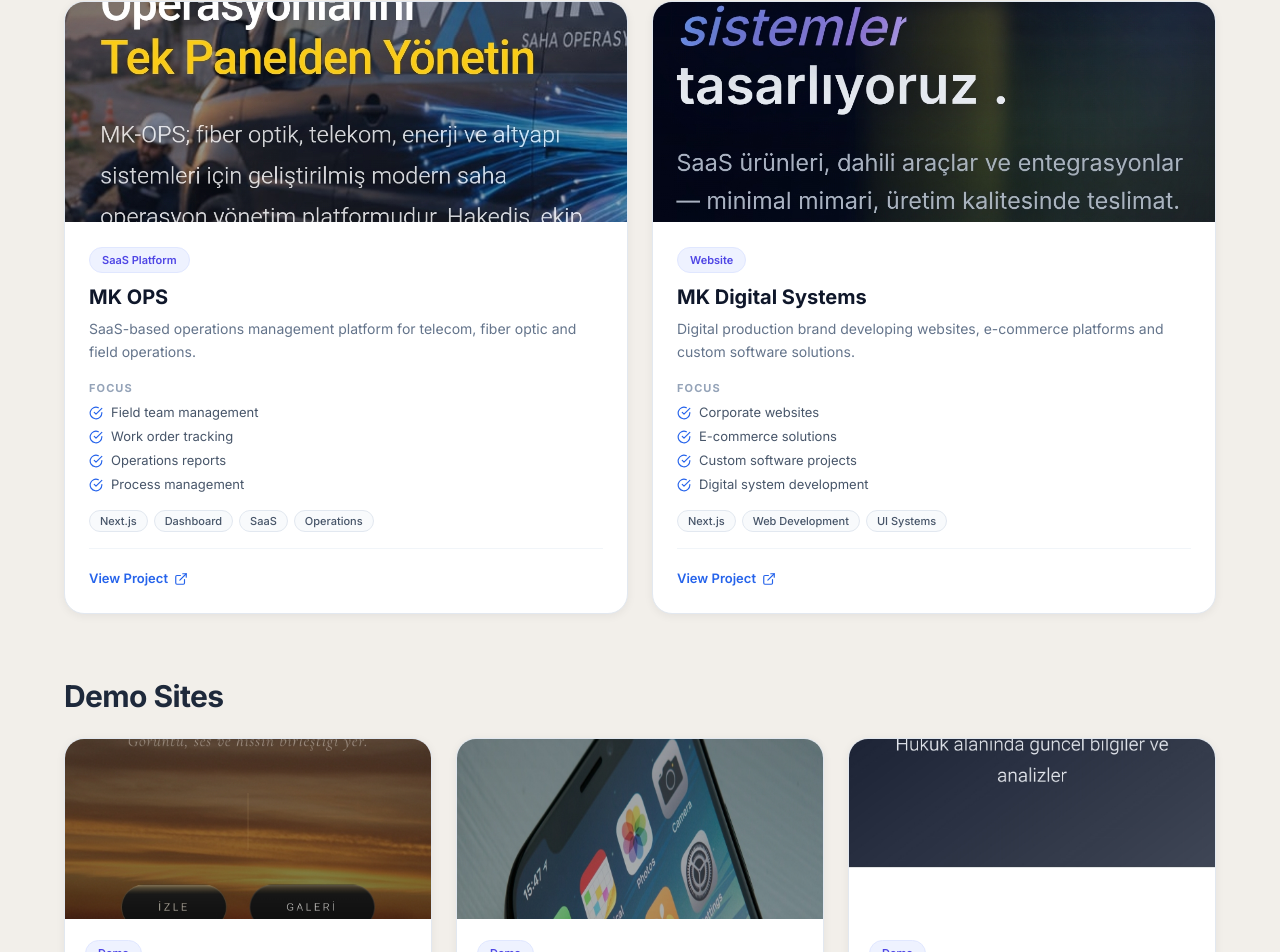
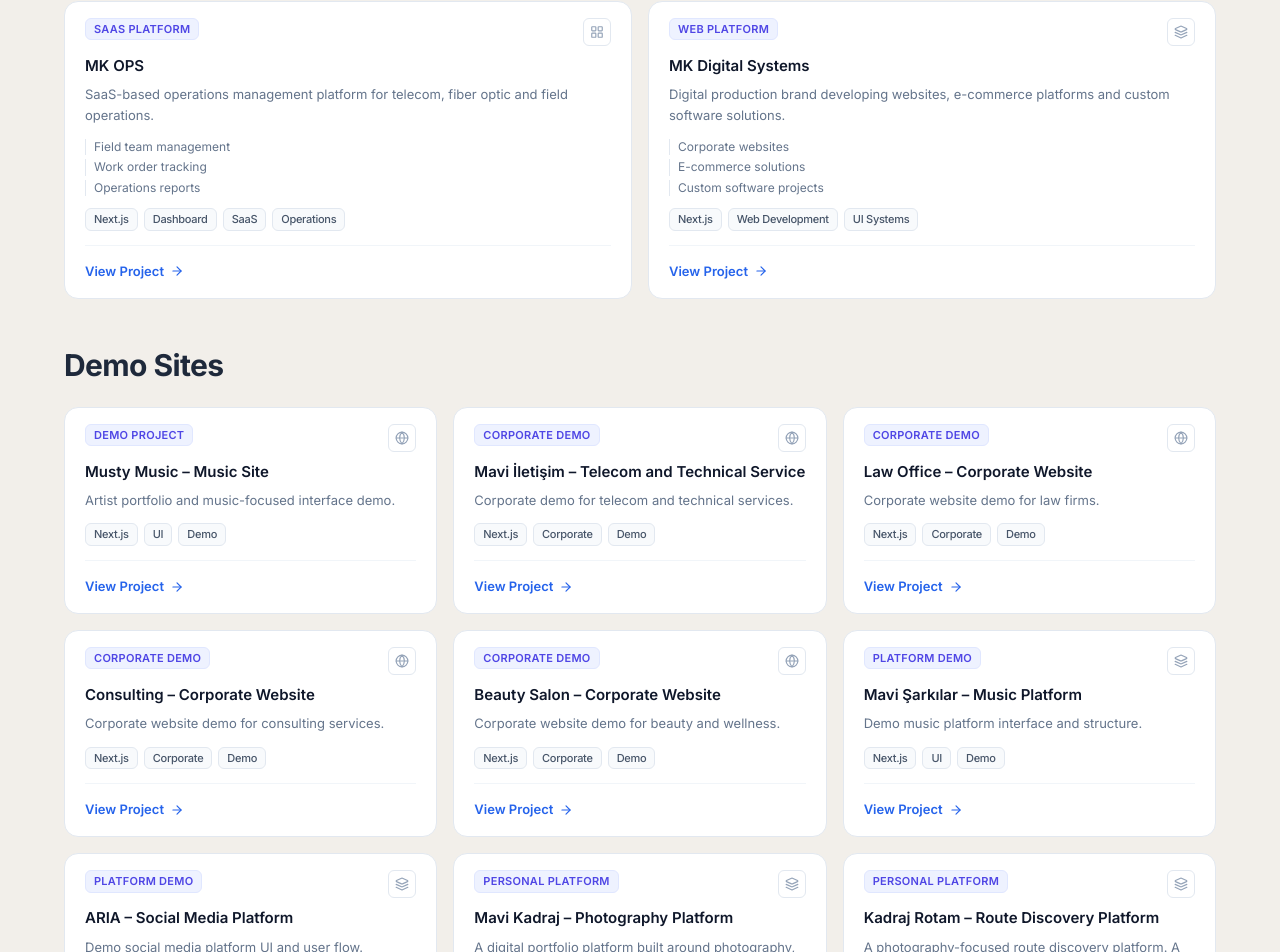
Before and after one commit to mustafa-network-tech/mustafa-personal-site, a Next.js app: page /en in a window 1280 px wide. Shown: the part 3296-4248 px from the top of the page. Built offline with nearby package versions, Linux system fonts and the light colour scheme.

Commit message:
Ana sayfa proje kartlarini sadeleştir, detay sayfasindaki numaralari kaldir.

```diff
--- a/components/DemoProjectCard.js
+++ b/components/DemoProjectCard.js
@@ -1,10 +1,11 @@
-import Image from 'next/image'
 import Link from 'next/link'
 import { ArrowRight } from 'lucide-react'
+import { getProjectTypeIcon } from '@/components/projects/projectVisuals'
+import { getProjectBySlug } from '@/lib/projects/projectsData'
 
 /**
- * Ana sayfa demo kartı — minimal, "Projeyi İncele" butonu ile detail sayfasına yönlendirir.
- * slug + locale verildiğinde internal link; verilmediğinde external url kullanılır.
+ * Ana sayfa proje kartı — görselsiz, kompakt yazılım portföyü stili.
+ * slug varsa detay sayfasına, yoksa dış URL'ye gider.
  */
 export default function DemoProjectCard({
   title,
@@ -12,10 +13,14 @@
   tags = [],
   url,
   typeLabel = 'Demo',
-  image,
   slug,
   locale = 'tr',
+  focus = [],
 }) {
+  const dataProject = slug ? getProjectBySlug(slug) : null
+  const category = dataProject
+    ? (dataProject.category[locale] || dataProject.category.tr)
+    : typeLabel
   const href = slug
     ? (locale === 'tr' ? `/tr/projects/${slug}` : `/projects/${slug}`)
     : (url || '#')
@@ -23,49 +28,51 @@
   const btnLabel = isInternal
     ? (locale === 'tr' ? 'Projeyi İncele' : 'View Project')
     : (locale === 'tr' ? 'Siteyi Gör' : 'View Site')
+  const Icon = getProjectTypeIcon(
+    dataProject || { category: { tr: typeLabel, en: typeLabel }, tags }
+  )
 
   const cardContent = (
     <>
-      {/* ── Üst: Proje görseli ── */}
-      <div className="relative w-full shrink-0 overflow-hidden bg-[#F1F5F9]" style={{ height: 180 }}>
-        {image ? (
-          <Image
-            src={image}
-            alt={title}
-            fill
-            className="object-cover transition-transform duration-500 group-hover:scale-105"
-            sizes="(max-width: 768px) 100vw, (max-width: 1200px) 50vw, 33vw"
-            loading="lazy"
-          />
-        ) : (
-          <div className="w-full h-full flex items-center justify-center">
-            <span className="text-[#94A3B8] text-sm font-medium">{title}</span>
-          </div>
-        )}
-      </div>
-
-      {/* ── Alt: İçerik alanı ── */}
-      <div className="flex flex-col flex-grow p-5">
-        <div className="mb-3">
-          <span className="inline-block text-[11px] font-semibold px-3 py-1 rounded-full bg-[#EEF2FF] text-[#4F46E5] border border-[#E0E7FF]">
-            {typeLabel}
+      <div className="flex items-start justify-between gap-3 mb-2.5">
+        <span className="inline-block max-w-[calc(100%-2.25rem)] truncate text-[11px] font-semibold tracking-wide uppercase text-[#4F46E5] px-2 py-0.5 rounded-md bg-[#EEF2FF] border border-[#E0E7FF] transition-colors duration-200 group-hover:border-[#818CF8]">
+          {category}
+        </span>
+        <span
+          className="flex h-7 w-7 shrink-0 items-center justify-center rounded-md border border-[#E2E8F0] text-[#94A3B8]"
+          aria-hidden="true"
+        >
+          <Icon className="h-3.5 w-3.5" />
         </span>
       </div>
 
-        <h3 className="text-[16px] font-bold text-[#0F172A] mb-2 leading-snug">
+      <h3 className="text-[15px] font-semibold text-[#0F172A] leading-snug break-words mb-2">
         {title}
       </h3>
 
-        <p className="text-[13px] text-[#64748B] leading-relaxed mb-4 line-clamp-2 flex-grow">
+      <p className="text-[13px] text-[#64748B] leading-relaxed line-clamp-3 mb-3 flex-grow">
         {description}
       </p>
 
+      {focus.length > 0 && (
+        <ul className="mb-3 space-y-1">
+          {focus.slice(0, 3).map((item) => (
+            <li
+              key={item}
+              className="text-[12px] text-[#64748B] leading-snug pl-2 border-l border-[#E2E8F0]"
+            >
+              {item}
+            </li>
+          ))}
+        </ul>
+      )}
+
       {tags.length > 0 && (
-          <div className="flex flex-wrap gap-1.5 mb-4">
-            {tags.slice(0, 4).map((tag) => (
+        <div className="flex flex-wrap gap-1.5 mb-3.5">
+          {tags.map((tag) => (
             <span
               key={tag}
-                className="inline-block text-[11px] font-medium px-2.5 py-0.5 rounded-full bg-[#F8FAFC] text-[#475569] border border-[#E2E8F0]"
+              className="text-[11px] font-medium tracking-tight text-[#475569] px-2 py-0.5 rounded-md bg-[#F8FAFC] border border-[#E2E8F0] transition-colors duration-200 group-hover:border-[#C7D2FE] group-hover:bg-white"
             >
               {tag}
             </span>
@@ -73,29 +80,34 @@
         </div>
       )}
 
-        <div className="mt-auto pt-4 border-t border-[#F1F5F9]">
-          <span className="inline-flex items-center gap-1.5 text-[13px] font-semibold text-[#2563EB] transition-all duration-200 group-hover:gap-2.5">
+      <div className="mt-auto pt-3 border-t border-[#F1F5F9]">
+        <span className="inline-flex items-center gap-1.5 text-[13px] font-semibold text-[#2563EB] transition-[gap] duration-200 group-hover:gap-2.5">
           {btnLabel}
-            <ArrowRight className="w-3.5 h-3.5 transition-transform duration-300 group-hover:translate-x-1" />
+          <ArrowRight className="w-3.5 h-3.5" />
         </span>
-        </div>
       </div>
     </>
   )
 
   const baseClass =
-    'group flex flex-col rounded-[20px] overflow-hidden border border-[#E2E8F0] bg-white shadow-[0_2px_10px_rgba(15,23,42,0.06)] transition-all duration-300 ease-out hover:-translate-y-1.5 hover:shadow-[0_16px_40px_rgba(15,23,42,0.13)] h-full'
+    'group flex flex-col h-full rounded-[14px] border border-[#E2E8F0] bg-white px-5 py-4 transition-all duration-200 ease-out hover:-translate-y-0.5 hover:border-[#C7D2FE] hover:bg-[#FAFBFF]'
 
   if (isInternal) {
     return (
-      <Link href={href} className={baseClass}>
+      <Link href={href} className={baseClass} aria-label={`${title} — ${btnLabel}`}>
         {cardContent}
       </Link>
     )
   }
 
   return (
-    <a href={href} target="_blank" rel="noopener noreferrer" className={baseClass}>
+    <a
+      href={href}
+      target="_blank"
+      rel="noopener noreferrer"
+      className={baseClass}
+      aria-label={`${title} — ${btnLabel}`}
+    >
       {cardContent}
     </a>
   )
--- a/components/SoftwareDigital.js
+++ b/components/SoftwareDigital.js
@@ -1,19 +1,11 @@
 // components/SoftwareDigital.js
 'use client'
 
-import Image from 'next/image'
 import Link from 'next/link'
 import { motion } from 'framer-motion'
-import { ExternalLink, MessageCircle, CheckCircle } from 'lucide-react'
 import { useLanguage } from '@/contexts/LanguageContext'
 import DemoProjectCard from '@/components/DemoProjectCard'
 import ClientFeedback from '@/components/ClientFeedback'
-
-// software_projects arka plan görselleri (i18n sırasıyla)
-const softwareProjectImages = [
-  '/images/projects/mk-ops.jpeg',
-  '/images/projects/mk-digital-systems.jpeg',
-]
 
 // software_projects açıklama override (kullanıcı isteğiyle güncellendi)
 const softwareProjectDescriptions = {
@@ -29,24 +21,6 @@
 
 // software_projects slugları (Projeyi İncele linki için)
 const softwareProjectSlugs = ['mk-ops', 'mk-digital-systems']
-
-// demo_projects arka plan görselleri (i18n demo_projects dizisiyle aynı sıra)
-const demoProjectImages = [
-  '/images/projects/musty-music.jpeg',
-  '/images/projects/mavi-iletisim.jpeg',
-  '/images/projects/hukuk.jpeg',
-  '/images/projects/mavi-danismanlik.jpeg',
-  '/images/projects/guzellik-saloni.jpeg',
-  '/images/projects/mavi-sarkiler.jpeg',
-  '/images/projects/aria.jpeg',
-  '/images/projects/mavi-kadraj.jpeg',
-  '/images/projects/kadraj-rotam.jpeg',
-  '/images/projects/gonupusulasi.jpeg',
-  '/images/projects/siirdunyasi.jpeg',
-  '/images/projects/mavi-kadrajla-ogreniyorum.jpeg',
-  '/images/projects/namehup.jpeg',
-  '/images/projects/schnappli.jpeg',
-]
 
 // demo_projects slugları (Projeyi İncele linki için)
 const demoProjectSlugs = [
@@ -128,96 +102,29 @@
             </div>
 
             {/* ── Software Projects kartları ── */}
-            <div className="grid grid-cols-1 md:grid-cols-2 gap-6 mb-16">
+            <div className="grid grid-cols-1 md:grid-cols-2 gap-4 mb-12">
               {projects.map((p, index) => {
-                const bgImage = softwareProjectImages[index]
                 const description = descOverrides[index] || p.description
                 const slug = softwareProjectSlugs[index]
-                const detailHref = language === 'tr' ? `/tr/projects/${slug}` : `/projects/${slug}`
 
                 return (
                   <motion.div
                     key={`${p.title}-${index}`}
-                    initial={{ opacity: 0, y: 20 }}
+                    initial={{ opacity: 0, y: 16 }}
                     whileInView={{ opacity: 1, y: 0 }}
                     viewport={{ once: true }}
-                    transition={{ duration: 0.4, delay: index * 0.1 }}
-                    className="group flex flex-col rounded-[20px] overflow-hidden border border-[#E2E8F0] bg-white shadow-[0_2px_10px_rgba(15,23,42,0.06)] transition-all duration-300 ease-out hover:-translate-y-1.5 hover:shadow-[0_16px_40px_rgba(15,23,42,0.13)]"
+                    transition={{ duration: 0.35, delay: index * 0.08 }}
+                    className="h-full"
                   >
-                    {/* Üst: Proje görseli */}
-                    <div className="relative w-full shrink-0 overflow-hidden bg-[#F1F5F9]" style={{ height: 220 }}>
-                      {bgImage && (
-                        <Image
-                          src={bgImage}
-                          alt={p.title}
-                          fill
-                          className="object-cover transition-transform duration-500 group-hover:scale-105"
-                          sizes="(max-width: 768px) 100vw, 50vw"
-                        />
-                      )}
-                    </div>
-
-                    {/* Alt: İçerik (saf beyaz, görsel yok) */}
-                    <div className="flex flex-col flex-grow p-6">
-                      {/* Tip etiketi */}
-                      <div className="mb-3">
-                        <span className="inline-block text-[11px] font-semibold px-3 py-1 rounded-full bg-[#EEF2FF] text-[#4F46E5] border border-[#E0E7FF]">
-                          {p.type}
-                        </span>
-                      </div>
-
-                      {/* Başlık */}
-                      <h3 className="text-[20px] font-bold text-[#0F172A] mb-2 leading-tight">
-                        {p.title}
-                      </h3>
-
-                      {/* Açıklama */}
-                      <p className="text-[14px] text-[#64748B] leading-relaxed mb-4 line-clamp-3">
-                        {description}
-                      </p>
-
-                      {/* Odak noktaları */}
-                      {p.focus.length > 0 && (
-                        <div className="mb-4">
-                          <div className="text-[11px] font-bold text-[#94A3B8] uppercase tracking-widest mb-2">
-                            {t.focus || ''}
-                          </div>
-                          <ul className="space-y-1.5">
-                            {p.focus.map((f) => (
-                              <li key={f} className="flex items-start gap-2 text-[13px] text-[#475569]">
-                                <CheckCircle className="w-3.5 h-3.5 shrink-0 mt-0.5 text-[#2563EB]" />
-                                <span className="leading-snug">{f}</span>
-                              </li>
-                            ))}
-                          </ul>
-                        </div>
-                      )}
-
-                      {/* Teknoloji etiketleri */}
-                      {p.tags.length > 0 && (
-                        <div className="flex flex-wrap gap-1.5 mb-4">
-                          {p.tags.map((tag) => (
-                            <span
-                              key={tag}
-                              className="inline-block text-[11px] font-medium px-2.5 py-0.5 rounded-full bg-[#F8FAFC] text-[#475569] border border-[#E2E8F0]"
-                            >
-                              {tag}
-                            </span>
-                          ))}
-                        </div>
-                      )}
-
-                      {/* Buton: Projeyi İncele */}
-                      <div className="mt-auto pt-4 border-t border-[#F1F5F9]">
-                        <Link
-                          href={detailHref}
-                          className="inline-flex items-center gap-1.5 text-[13px] font-semibold text-[#2563EB] transition-all duration-200 hover:gap-2.5"
-                        >
-                          {language === 'tr' ? 'Projeyi İncele' : 'View Project'}
-                          <ExternalLink className="w-3.5 h-3.5" />
-                        </Link>
-                      </div>
-                    </div>
+                    <DemoProjectCard
+                      title={p.title}
+                      description={description}
+                      tags={p.tags}
+                      typeLabel={p.type}
+                      slug={slug}
+                      locale={language}
+                      focus={p.focus}
+                    />
                   </motion.div>
                 )
               })}
@@ -232,14 +139,14 @@
                 >
                   {t.demo_section_title}
                 </h3>
-                <div className="grid grid-cols-1 md:grid-cols-2 lg:grid-cols-3 gap-6">
+                <div className="grid grid-cols-1 md:grid-cols-2 lg:grid-cols-3 gap-4">
                   {(t.demo_projects || []).map((project, index) => (
                     <motion.div
                       key={`demo-${project?.title ?? 'demo'}-${index}`}
-                      initial={{ opacity: 0, y: 20 }}
+                      initial={{ opacity: 0, y: 16 }}
                       whileInView={{ opacity: 1, y: 0 }}
                       viewport={{ once: true }}
-                      transition={{ duration: 0.4, delay: index * 0.06 }}
+                      transition={{ duration: 0.35, delay: index * 0.04 }}
                       className="h-full"
                     >
                       <DemoProjectCard
@@ -248,7 +155,6 @@
                         tags={Array.isArray(project?.tags) ? project.tags : []}
                         url={project?.url}
                         typeLabel="Demo"
-                        image={demoProjectImages[index] || null}
                         slug={demoProjectSlugs[index] || null}
                         locale={language}
                       />
--- a/components/projects/PortfolioCard.js
+++ b/components/projects/PortfolioCard.js
@@ -22,7 +22,7 @@
       aria-label={`${data.title} — ${btnLabel}`}
     >
       <div className="flex items-start justify-between gap-3 mb-2.5">
-        <span className="inline-block max-w-[calc(100%-2.25rem)] truncate text-[11px] font-semibold tracking-wide uppercase text-[#4F46E5] px-2 py-0.5 rounded-md bg-[#EEF2FF] border border-[#E0E7FF]">
+        <span className="inline-block max-w-[calc(100%-2.25rem)] truncate text-[11px] font-semibold tracking-wide uppercase text-[#4F46E5] px-2 py-0.5 rounded-md bg-[#EEF2FF] border border-[#E0E7FF] transition-colors duration-200 group-hover:border-[#818CF8]">
           {category}
         </span>
         <span
@@ -46,7 +46,7 @@
           {project.tags.map((tag) => (
             <span
               key={tag}
-              className="text-[11px] font-medium text-[#475569] px-2 py-0.5 rounded-md bg-[#F8FAFC] border border-[#E2E8F0]"
+              className="text-[11px] font-medium tracking-tight text-[#475569] px-2 py-0.5 rounded-md bg-[#F8FAFC] border border-[#E2E8F0] transition-colors duration-200 group-hover:border-[#C7D2FE] group-hover:bg-white"
             >
               {tag}
             </span>
```
Also changed, not shown: components/projects/ProjectDetailContent.js (+9 -18 lines). Lines whose indentation alone changed are shown as unchanged.
